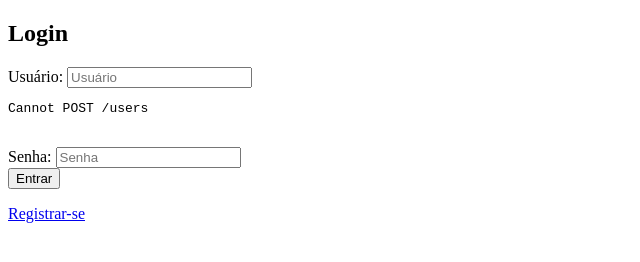
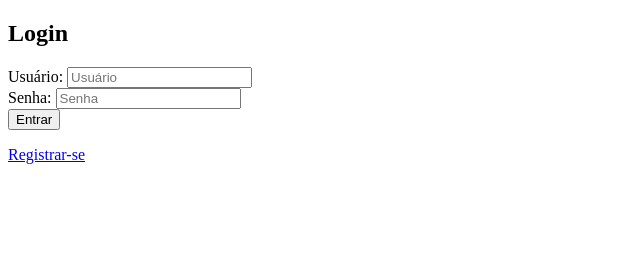
Before and after one commit to FlavioFernades/sistemamusicadj, a website: page public/index.html in a window 1280 px wide. Shown: the whole page, without its empty margins (0-640 px from the left). Drawn offline with Linux system fonts and the light colour scheme.

Commit message:
Update index.html

```diff
--- a/public/index.html
+++ b/public/index.html
@@ -10,7 +10,6 @@
     <label>
       Usuário:
       <input type="text" name="username" placeholder="Usuário" required>
-      <pre>Cannot POST /users</pre>
     </label><br>
     <label>
       Senha:
```
